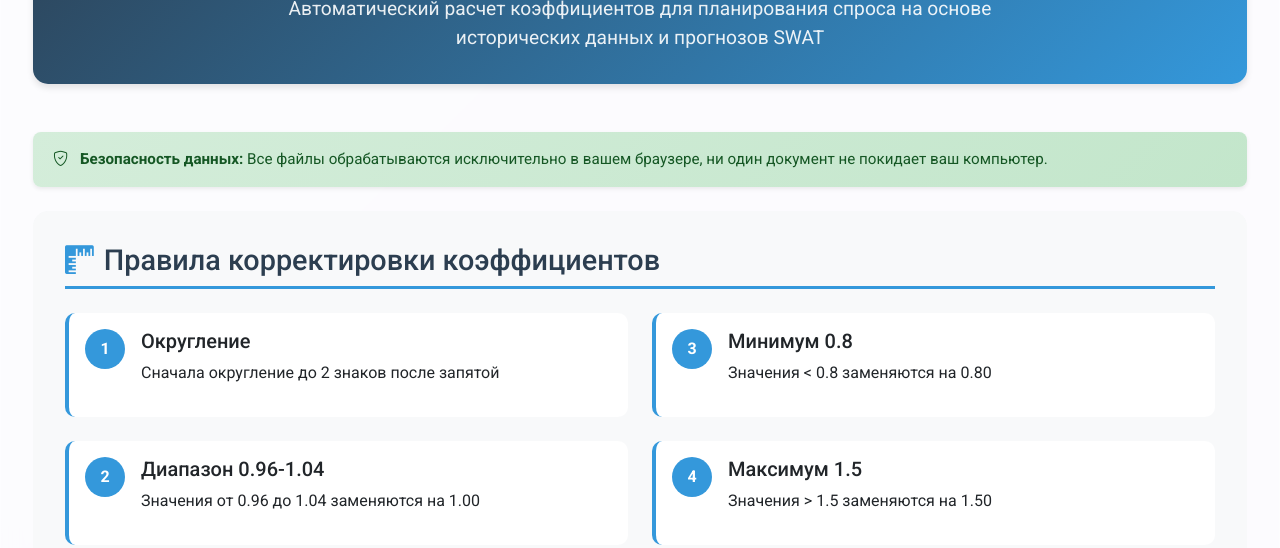
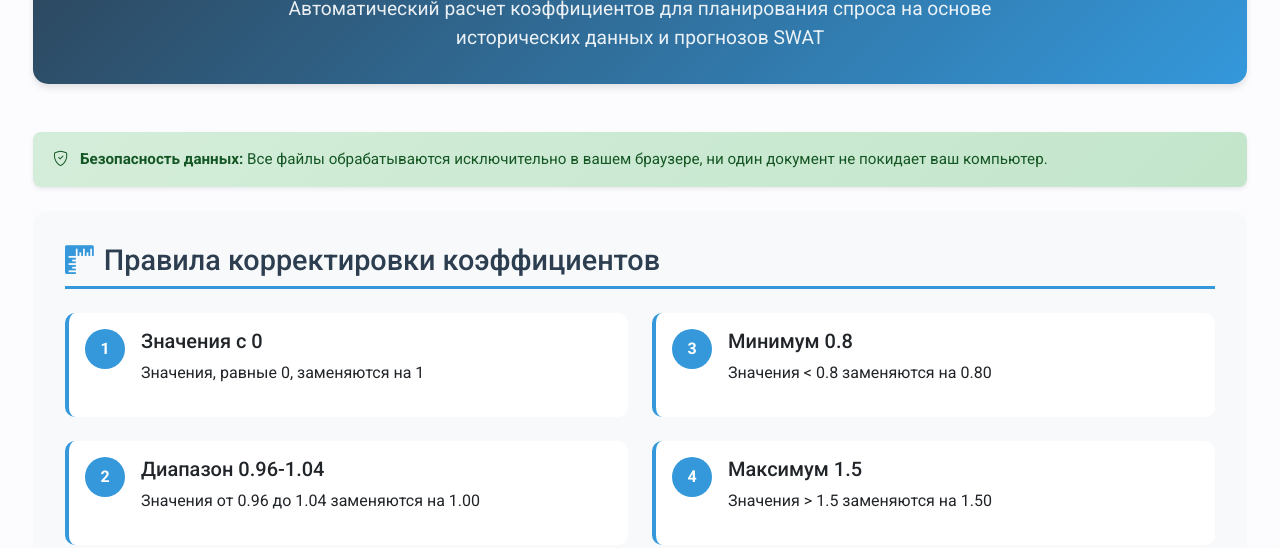
Before and after one commit to PushkinHub/coefficients-calculator, a plain HTML site: page index.html in a window 1280 px wide. Shown: the part 252-800 px from the top of the page. Drawn offline with nearby package versions, Linux system fonts and the light colour scheme.

Commit message:
Update index.html

```diff
--- a/index.html
+++ b/index.html
@@ -498,8 +498,8 @@
                     <div class="rule-item">
                         <div class="rule-number">1</div>
                         <div>
-                            <h5>Округление</h5>
-                            <p>Сначала округление до 2 знаков после запятой</p>
+                            <h5>Значения с 0</h5>
+                            <p>Значения, равные 0, заменяются на 1</p>
                         </div>
                     </div>
 
```
